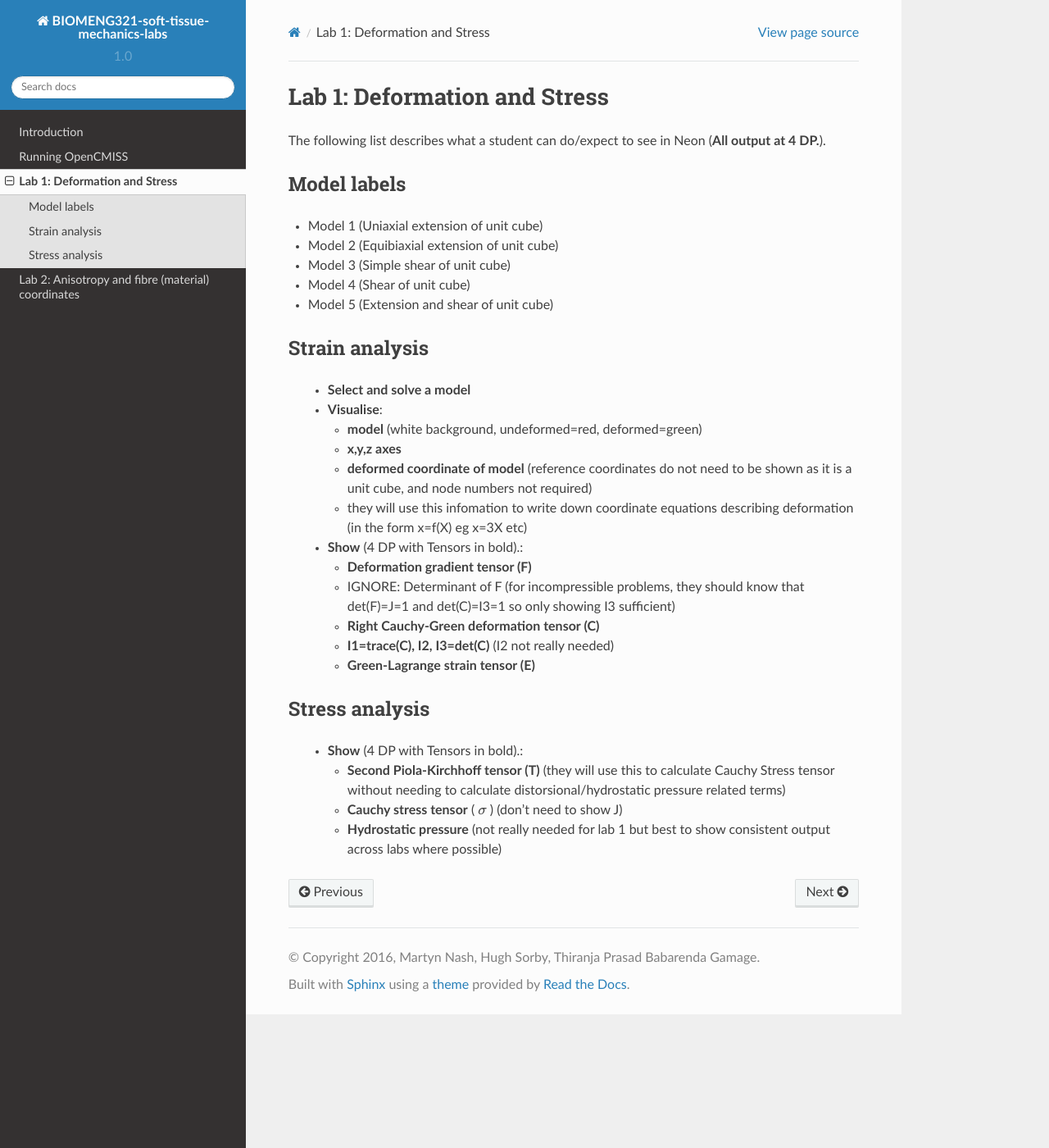
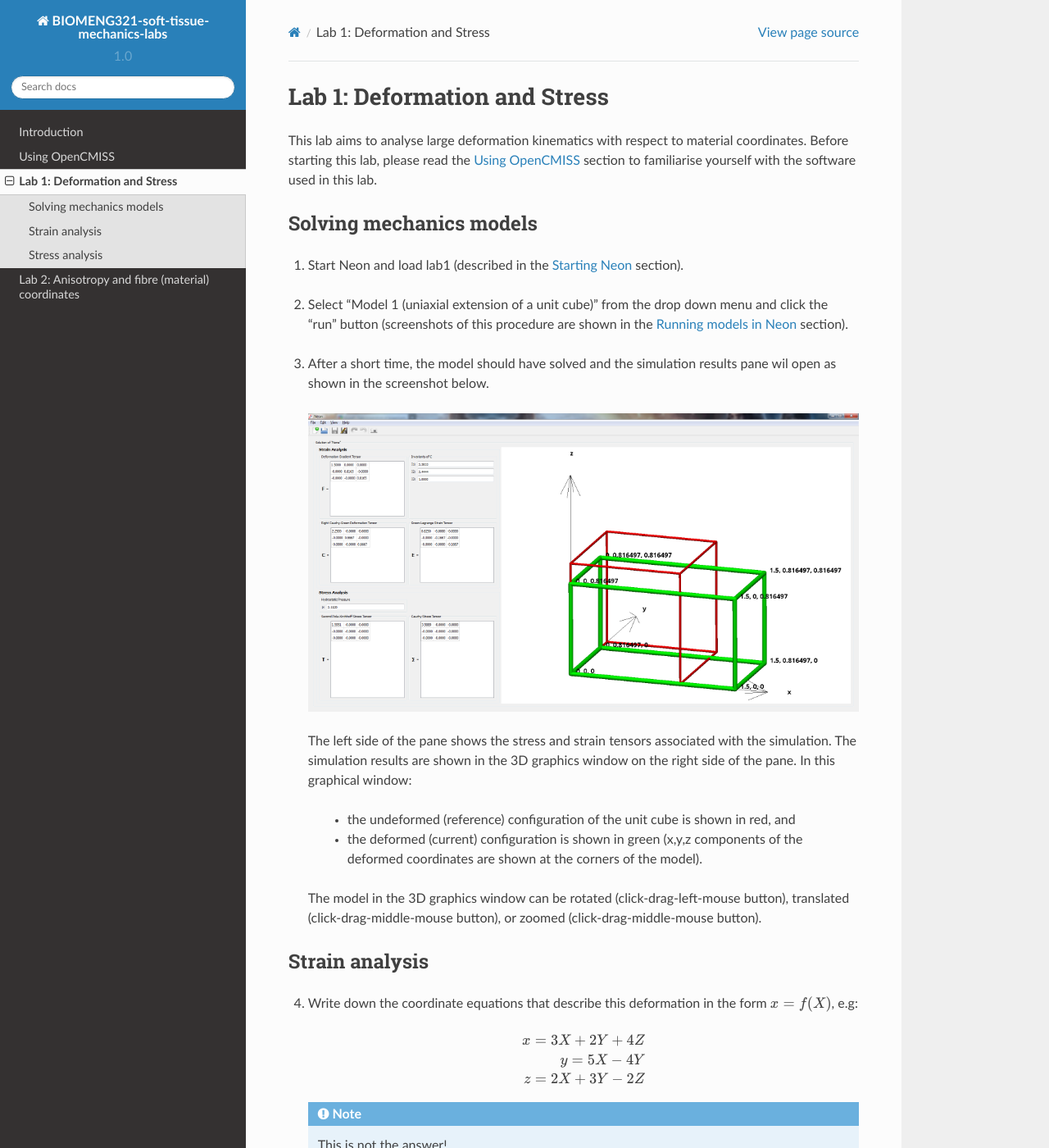
Before and after one commit to mpnash/soft-tissue-mechanics-labs, a Sphinx documentation site: the page built from docs/source/lab1.rst, in a window 1280 px wide and 1400 px high. Shown: the whole window at 82% size. Built offline with Sphinx 7.4.7 and the Read the Docs theme 2.0.0, drawn with Linux system fonts in a browser that asks for light colours; some of the changed text lies outside the part shown.

Commit message:
Adding lab1 instructions

```diff
--- a/docs/source/lab1.rst
+++ b/docs/source/lab1.rst
@@ -1,3 +1,8 @@
+
+.. |vspace| raw:: latex
+
+   \vspace{5mm}
+
 *****************************
 Lab 1: Deformation and Stress
 *****************************
@@ -5,41 +10,100 @@ Lab 1: Deformation and Stress
 .. toctree::
    :maxdepth: 2
 
-The following list describes what a student can do/expect to see in Neon (**All output at 4 DP.**).
 
-============
-Model labels
-============
-- Model 1 (Uniaxial extension of unit cube)
-- Model 2 (Equibiaxial extension of unit cube)
-- Model 3 (Simple shear of unit cube)
-- Model 4 (Shear of unit cube)
-- Model 5 (Extension and shear of unit cube)
+This lab aims to analyse large deformation kinematics with respect to material coordinates.
+Before starting this lab, please read the :ref:`Using OpenCMISS <using-opencmiss>` section to familiarise yourself with the software used in this lab.
+
+|vspace|
+
+========================
+Solving mechanics models
+========================
+
+1. Start Neon and load lab1 (described in the :ref:`Starting Neon <starting-neon>` section).
+
+|vspace|
+
+2. Select "Model 1 (uniaxial extension of a unit cube)" from the drop down menu and click the "run" button (screenshots of this procedure are shown in the :ref:`Running models in Neon <running-models-in-Neon>` section).
+
+|vspace|
+
+3. After a short time, the model should have solved and the simulation results pane wil open as shown in the screenshot below.
+
+  .. image:: images/lab1_model1.png
+
+  |vspace|
+
+  The left side of the pane shows the stress and strain tensors associated with the simulation. The simulation results are shown in the 3D graphics window on the right side of the pane. In this graphical window:
+
+      - the undeformed (reference) configuration of the unit cube is shown in red, and
+      - the deformed (current) configuration is shown in green (x,y,z components of the deformed coordinates are shown at the corners of the model).
+
+  The model in the 3D graphics window can be rotated (click-drag-left-mouse button), translated (click-drag-middle-mouse button), or zoomed (click-drag-middle-mouse button).
+
+|vspace|
 
 ===============
 Strain analysis
 ===============
-    - **Select and solve a model**
-    - **Visualise**:
 
-      - **model** (white background, undeformed=red, deformed=green)
-      - **x,y,z axes**
-      - **deformed coordinate of model** (reference coordinates do not need to be shown as it is a unit cube, and node numbers not required)
-      - they will use this infomation to write down coordinate equations describing deformation (in the form x=f(X) eg x=3X etc)
+4. Write down the coordinate equations that describe this deformation in the form :math:`x=f(X)`, e.g:
 
-    - **Show** (4 DP with Tensors in bold).:
+  .. math::
 
-      - **Deformation gradient tensor (F)**
-      - IGNORE: Determinant of F (for incompressible problems, they should know that det(F)=J=1 and det(C)=I3=1 so only showing I3 sufficient)
-      - **Right Cauchy-Green deformation tensor (C)**
-      - **I1=trace(C), I2, I3=det(C)** (I2 not really needed)
-      - **Green-Lagrange strain tensor (E)**
+    x = 3X + 2Y + 4Z
+
+    y = 5X - 4Y
+
+    z = 2X + 3Y - 2Z
+
+  .. Note::
+
+      This is not the answer!
+
+|vspace|
+
+5. Determine the deformation gradient tensor :math:`(\boldsymbol{F}=dx/dX)`, and evaluate the determinant of :math:`\boldsymbol{F}` to see whether the deformation is incompressible (i.e. constant volume).
+
+|vspace|
+
+6. Determine:
+
+  - right Cauchy-Green deformation tensor :math:`(\boldsymbol{C})`,
+  - :math:`I1=trace(\boldsymbol{C})`,
+  - :math:`I3=det(\boldsymbol{C})`, and the
+  - Green-Lagrange strain tensor :math:`(\boldsymbol{E})`.
+
+|vspace|
+
+7. Check your answers to 5 and 6 against the simulation results.
+
+  .. Note::
+
+      Some of the numbers are not identically=0 due to Round-off error . Assume any number less than 1E-10=0.
+
+|vspace|
+
+8. Select View->Problem from the menu and repeat steps 2-7 for the remaining models in the lab:
+
+    - Model 2 (Equibiaxial extention of a unit cube)
+    - Model 3 (Simple shear of a unit cube)
+    - Model 4 (Shear of a unit cube)
+    - Model 5 (Extention and shear of a unit cube)
+
+|vspace|
+
 
 ===============
 Stress analysis
 ===============
-    - **Show** (4 DP with Tensors in bold).:
 
-      - **Second Piola-Kirchhoff tensor (T)** (they will use this to calculate Cauchy Stress tensor without needing to calculate distorsional/hydrostatic pressure related terms)
-      - **Cauchy stress tensor** ( :math:`\mathbf{\sigma}` ) (don't need to show J)
-      - **Hydrostatic pressure** (not really needed for lab 1 but best to show consistent output across labs where possible)
+9. Select "Model 1 (uniaxial extension of a unit cube)" from the drop down menu and click the "run" button.
+
+|vspace|
+
+10. Using the values of the 2nd Piola Kirchhoff tensor components :math:`(\boldsymbol{T})` and your :math:`(\boldsymbol{F})` tensor from step 5, determine the Cauchy components of stress :math:`(\Sigma)` (Don't forget the Jacobian :math:`(J)`)
+
+|vspace|
+
+11. Select View->Problem from the menu and repeat step 9 for the remaining models in the lab:
--- a/docs/source/lab2.rst
+++ b/docs/source/lab2.rst
@@ -4,40 +4,13 @@ Lab 2: Anisotropy and fibre (material) coordinates
 .. toctree::
    :maxdepth: 2
 
+==========================
+Isotropy versus anisotropy
+==========================
 
-The following list describes what a student can do/expect to see in Neon
-
-============
-Model labels
-============
 - Model 1 (Equibiaxial extension of unit cube, isotropic, 0 degree fibre rotation)
 - Model 2 (Equibiaxial extension of unit cube, orthotropic, 0 degree fibre rotation)
 - Model 3 (Equibiaxial extension of unit cube, isotropic, 30 degree fibre rotation)
 - Model 4 (Equibiaxial extension of unit cube, isotropic, 45 degree fibre rotation)
 - Model 5 (Equibiaxial extension of unit cube, orthotropic, 45 degree fibre rotation)
 - Model 6 (Equibiaxial extension of unit cube, orthotropic, 90 degree fibre rotation)
-
-==========================
-Isotropy versus anisotropy
-==========================
-
-    - **Select and solve a model**
-    - **Visualise**:
-
-      - model (white background, undeformed=red, deformed=green)
-      - **fibre axis** (gold)
-      - x,y,z axes
-      - deformed coordinate of model (reference coordinates do not need to be shown as it is a unit cube, and node numbers not required)
-      - they will use this infomation to write down coordinate equations describing deformation (in the form x=f(X) eg x=3X etc)
-
-    - **Show** (4 DP with Tensors in bold).:
-
-      - **Deformation gradient tensor (F)**
-      - **Right Cauchy-Green deformation tensor (C)**
-      - I1=trace(**C**), I2, I3=det(**C**) (I2 not really needed)
-      - **Green-Lagrange strain tensor with respect to reference coordinates (Eref)**
-      - **Green-Lagrange strain tensor with respect to fibre coordinates (Efib)**
-      - **Second Piola-Kirchhoff tensor with respect to reference coordinates (Tref)** (they will calculate this using the constitutive equation/hydrostatic pressure term)
-      - **Second Piola-Kirchhoff tensor with respect to fibre coordinates (Tfib)**
-      - **Hydrostatic pressure** (p)
-      - IGNORE Cauchy stress tensor ( :math:`\mathbf{\sigma}` ) for simplify output pane
--- a/docs/source/running_OpenCMISS.rst
+++ b/docs/source/running_OpenCMISS.rst
@@ -1,7 +1,37 @@
-Running OpenCMISS
-=================
+.. _using-opencmiss:
+
+***************
+Using OpenCMISS
+***************
 
 .. toctree::
    :maxdepth: 2
 
-Open the OpenCMISS software from the windows start menu.
+This lab will make use of the `OpenCMISS <http://opencmiss.org/>`_ computational modelling software being developed at the Auckland Bioengineering Institute. This software includes a computational back-end named iron that performs simulations, and a font-end gui named Neon that is used to run the simulations and visualise the results. For the purpose of these labs, we will only be interacting with the Neon gui that has been setup with a series of simple computational models to help guide you through stress and strain analysis of isotropic and anisotropic materials.
+
+.. _starting-neon:
+
+=============
+Starting Neon
+=============
+Neon can be run from the start menu. When the program starts, you will be prompted to select a lab as shown in the screenshots below.
+
+.. image:: images/selecting_a_lab.png
+
+Once a lab has been selected and you have clicked "ok", a drop down menu will appear listing a series of models that will be analysed during the course of the lab.
+
+.. image:: images/model_drop_down_menu.png
+
+
+
+.. _running-models-in-Neon:
+
+======================
+Running models in Neon
+======================
+
+To run a model in a lab, select the model from the drop down menu described in the preivious section, and click "Run". If at any time, the run button is not visible, click View->Problem Editors->Problem Editor to make the button visible, as shown in the following screenshots.
+
+.. image:: images/problem_editor.png
+
+.. image:: images/running_models.png
```
Also changed, not shown: docs/source/introduction.rst (+9 -4 lines), docs/source/images/lab1_model1.png (added), docs/source/images/model_drop_down_menu.png (added), docs/source/images/problem_editor.png (added), docs/source/images/running_models.png (added), docs/source/images/selecting_a_lab.png (added).
